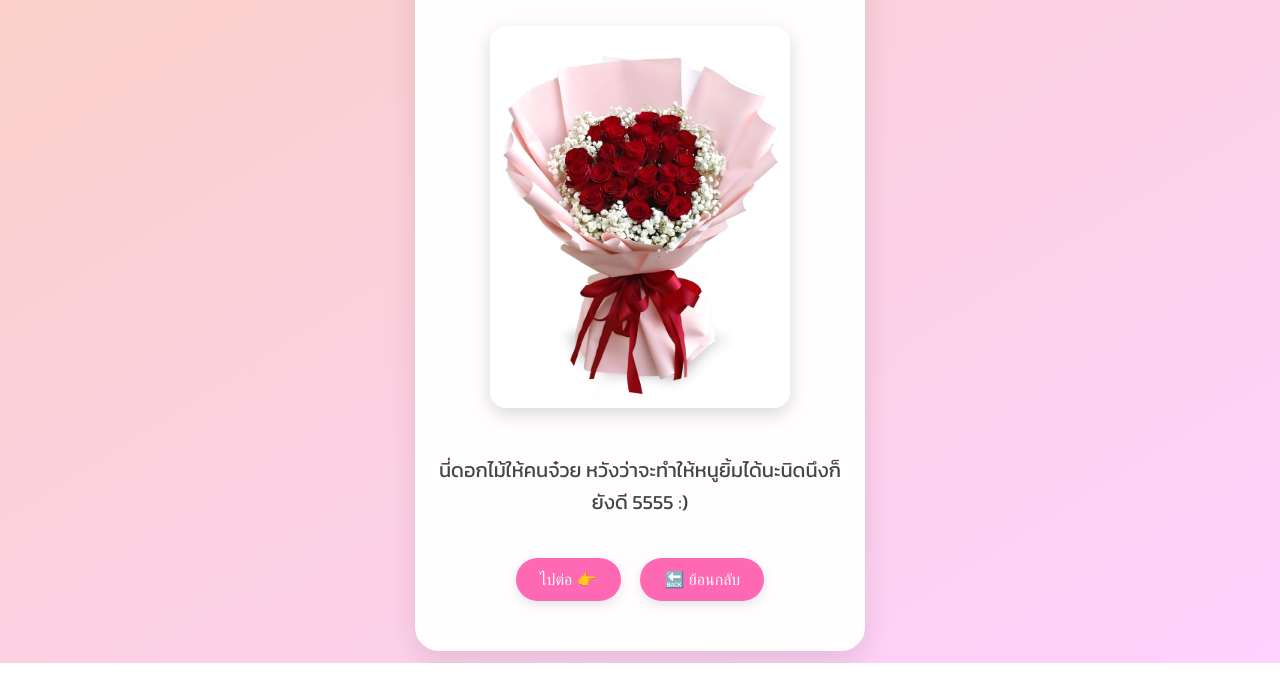
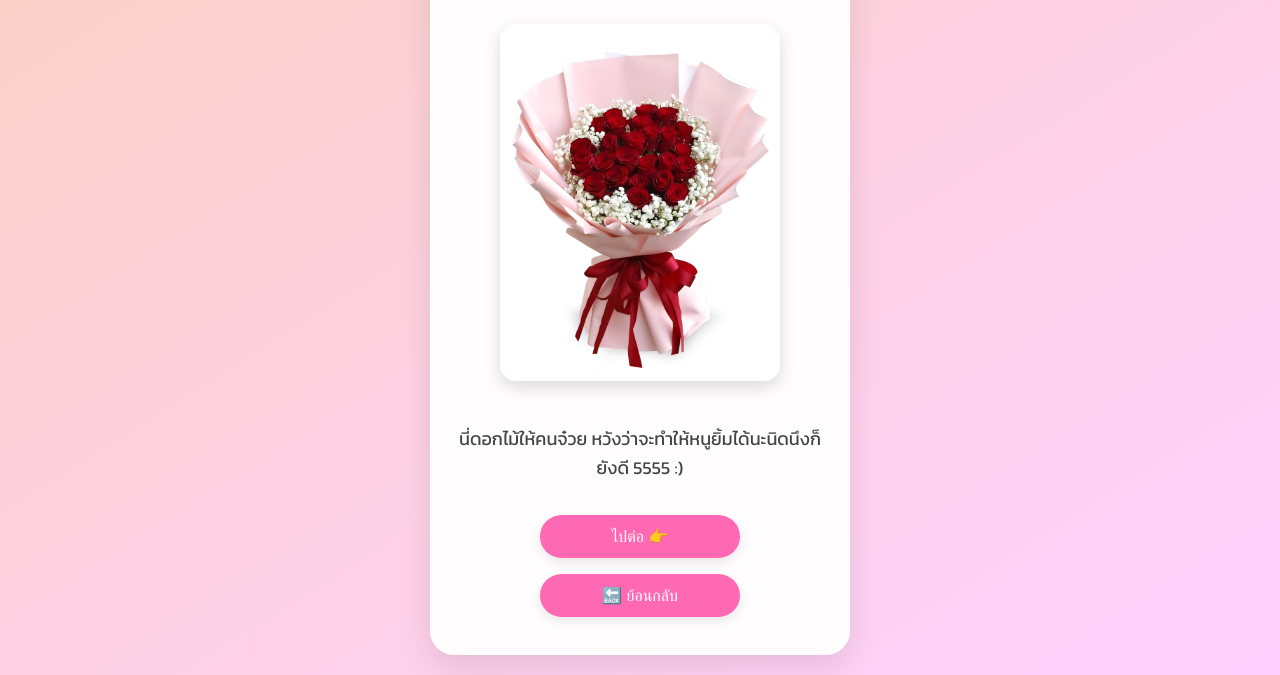
Before and after one commit to Wuttichai888/my-surprise-site, a plain HTML site: page flowers.html in a window 1280 px wide. Shown: the part 137-812 px from the top of the page. Drawn offline with Linux system fonts and the light colour scheme.

Commit message:
Update flowers.html

```diff
--- a/flowers.html
+++ b/flowers.html
@@ -3,7 +3,7 @@
 <head>
   <meta charset="UTF-8" />
   <title>ของขวัญจากใจ</title>
-  <link rel="preconnect" href="https://fonts.googleapis.com">
+  <meta name="viewport" content="width=device-width, initial-scale=1.0" />
   <link href="https://fonts.googleapis.com/css2?family=Kanit&display=swap" rel="stylesheet">
   <style>
     * {
@@ -23,26 +23,27 @@
 
     .container {
       background: rgba(255, 255, 255, 0.95);
-      padding: 40px 20px;
+      padding: 30px 20px;
       border-radius: 24px;
       box-shadow: 0 12px 30px rgba(0, 0, 0, 0.1);
       text-align: center;
-      max-width: 450px;
-      width: 90%;
+      width: 100%;
+      max-width: 420px;
+      margin: 20px;
     }
 
     .image {
-      max-width: 300px;
-      width: 90%;
+      width: 100%;
+      max-width: 280px;
       border-radius: 16px;
       box-shadow: 0 6px 18px rgba(0, 0, 0, 0.15);
-      margin: 20px 0;
+      margin: 20px auto;
     }
 
     .message {
-      font-size: 20px;
+      font-size: 18px;
       color: #444;
-      margin-bottom: 30px;
+      margin-bottom: 25px;
       line-height: 1.6;
     }
 
@@ -51,16 +52,29 @@
       color: white;
       border: none;
       padding: 12px 24px;
-      margin: 10px 8px;
+      margin: 8px;
       font-size: 16px;
       border-radius: 25px;
       cursor: pointer;
       transition: background-color 0.3s ease;
       box-shadow: 0 4px 12px rgba(0,0,0,0.1);
+      width: 100%;
+      max-width: 200px;
     }
 
     button:hover {
       background-color: #ff85c1;
+    }
+
+    @media (max-width: 400px) {
+      .message {
+        font-size: 16px;
+      }
+
+      button {
+        font-size: 15px;
+        padding: 10px 20px;
+      }
     }
   </style>
 </head>
```
